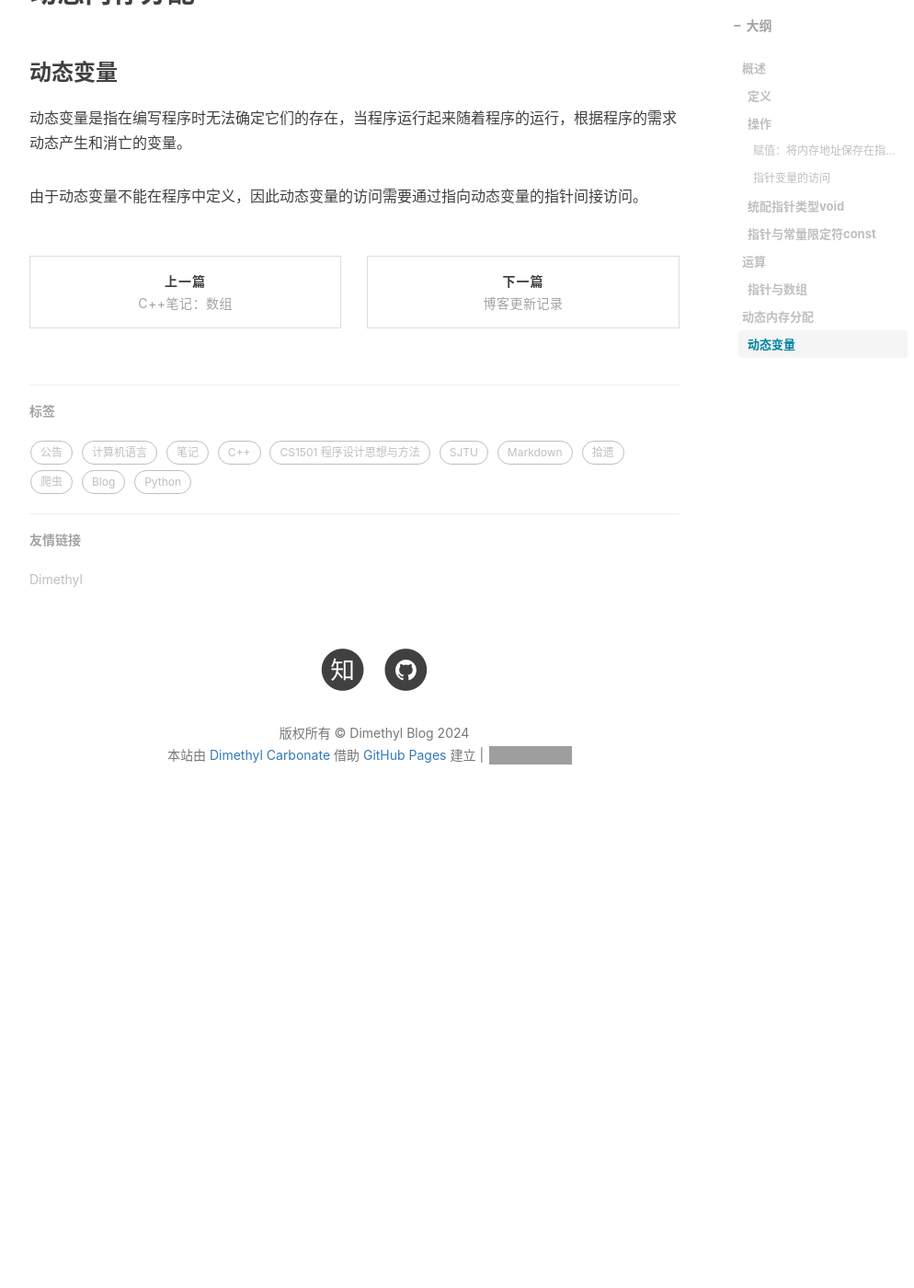
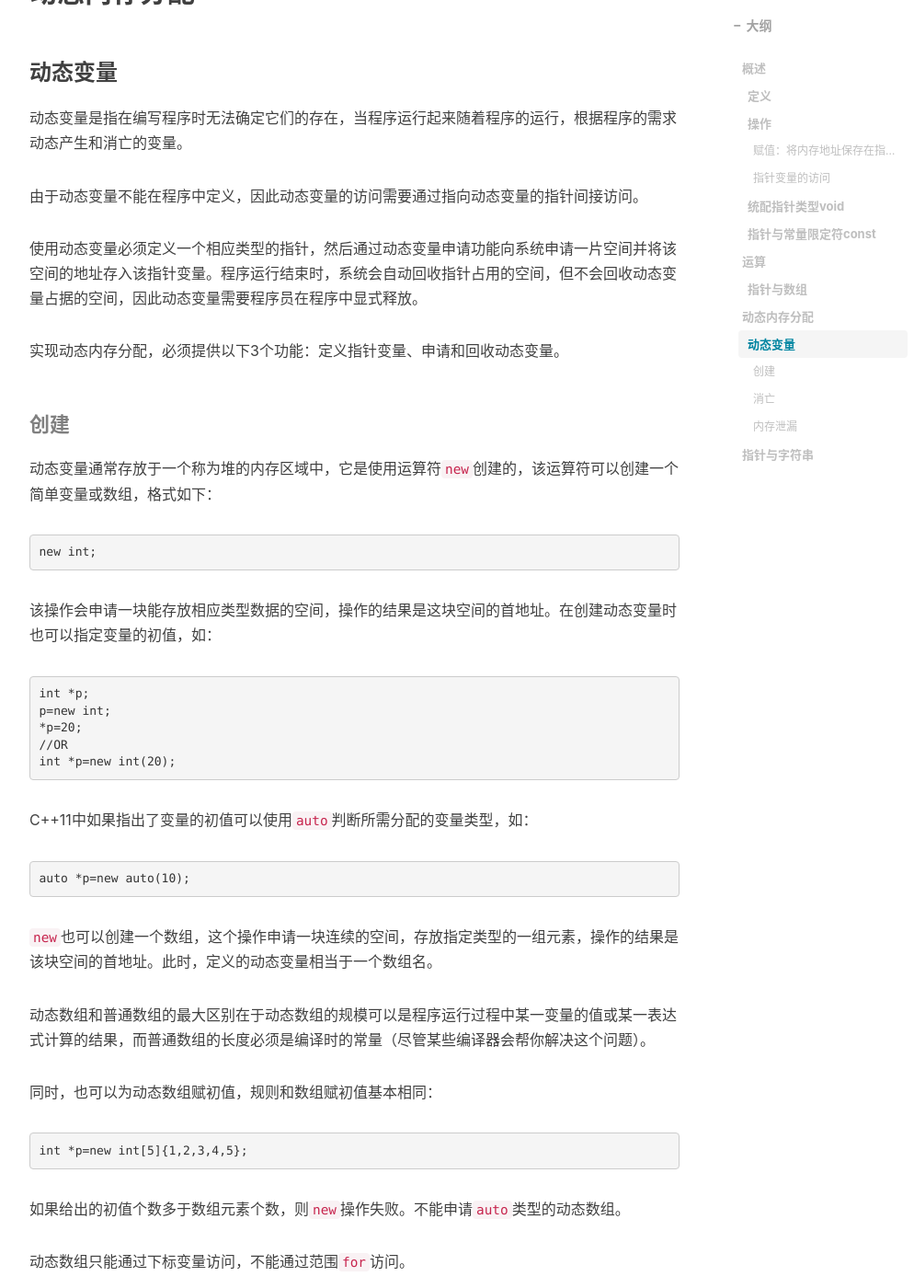
Before and after one commit to DimethylCarbonate/dimethylcarbonate.github.io, a Jekyll site: the page built from _posts/2024-09-30-CppNotes-Pointer.md, in a window 1280 px wide and 1400 px high, scrolled down 3968 px. Shown: the whole window at 92% size, without its empty margins (233-1227 px from the left). Built offline with Jekyll 4.4.1, drawn with Linux system fonts in a browser that asks for light colours; nearby versions of some CDN libraries; comment, search, counter and statistics services are not loaded; before the commit the page ends 4893 px from its top, so only the background shows below that; some of the changed text lies outside the part shown; grey boxes are pictures that could not be loaded.

Commit message:
Update notes on pointer.

````diff
--- a/_posts/2024-09-30-CppNotes-Pointer.md
+++ b/_posts/2024-09-30-CppNotes-Pointer.md
@@ -130,3 +130,56 @@ for(p=array,int i=0;i<5;++i){
 动态变量是指在编写程序时无法确定它们的存在，当程序运行起来随着程序的运行，根据程序的需求动态产生和消亡的变量。
 
 由于动态变量不能在程序中定义，因此动态变量的访问需要通过指向动态变量的指针间接访问。
+
+使用动态变量必须定义一个相应类型的指针，然后通过动态变量申请功能向系统申请一片空间并将该空间的地址存入该指针变量。程序运行结束时，系统会自动回收指针占用的空间，但不会回收动态变量占据的空间，因此动态变量需要程序员在程序中显式释放。
+
+实现动态内存分配，必须提供以下3个功能：定义指针变量、申请和回收动态变量。
+
+#### 创建
+
+动态变量通常存放于一个称为堆的内存区域中，它是使用运算符`new`创建的，该运算符可以创建一个简单变量或数组，格式如下：
+```C++
+new int;
+```
+该操作会申请一块能存放相应类型数据的空间，操作的结果是这块空间的首地址。在创建动态变量时也可以指定变量的初值，如：
+```C++
+int *p;
+p=new int;
+*p=20;
+//OR
+int *p=new int(20);
+```
+C++11中如果指出了变量的初值可以使用`auto`判断所需分配的变量类型，如：
+```C++
+auto *p=new auto(10);
+```
+`new`也可以创建一个数组，这个操作申请一块连续的空间，存放指定类型的一组元素，操作的结果是该块空间的首地址。此时，定义的动态变量相当于一个数组名。
+
+动态数组和普通数组的最大区别在于动态数组的规模可以是程序运行过程中某一变量的值或某一表达式计算的结果，而普通数组的长度必须是编译时的常量（尽管某些编译器会帮你解决这个问题）。
+
+同时，也可以为动态数组赋初值，规则和数组赋初值基本相同：
+```C++
+int *p=new int[5]{1,2,3,4,5};
+```
+如果给出的初值个数多于数组元素个数，则`new`操作失败。不能申请`auto`类型的动态数组。
+
+动态数组只能通过下标变量访问，不能通过范围`for`访问。
+
+简单的`new`操作并不能实现二维或三维动态数组的创建。
+
+#### 消亡
+
+程序运行时动态变量不会消亡。甚至如果一个函数创建了动态变量，函数返回之后该动态变量依然存在，仍然可以继续使用，因此回收动态变量的空间必须显式地使之消亡。消亡动态变量应该使用`delete`操作，如：
+```C++
+delete p;    //delete动态变量对应的指针
+delete [] p; //消亡一个动态数组
+```
+如果该动态数组是字符数组，该操作可以不加`[]`。
+
+一旦释放了内存变量，计算机将重新收回这些区域。
+
+#### 内存泄漏
+
+内存泄漏是指申请了一个动态变量，但是之后不需要这个动态变量时没有删除它，或把其对应的指针变量指向另一个变量。这样原有的空间就消失了。计算机认为你在使用它们，但你却不知道它们在哪里。
+
+## 指针与字符串
````
